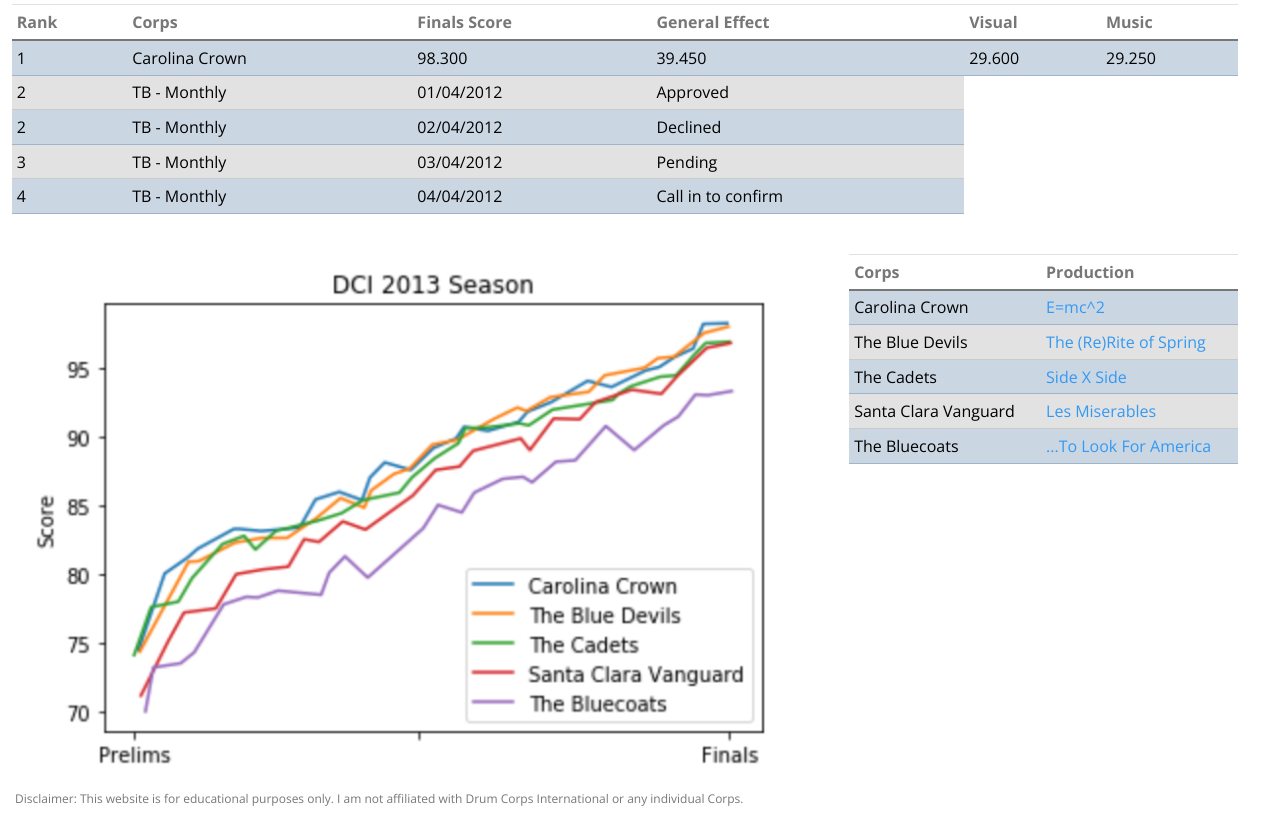
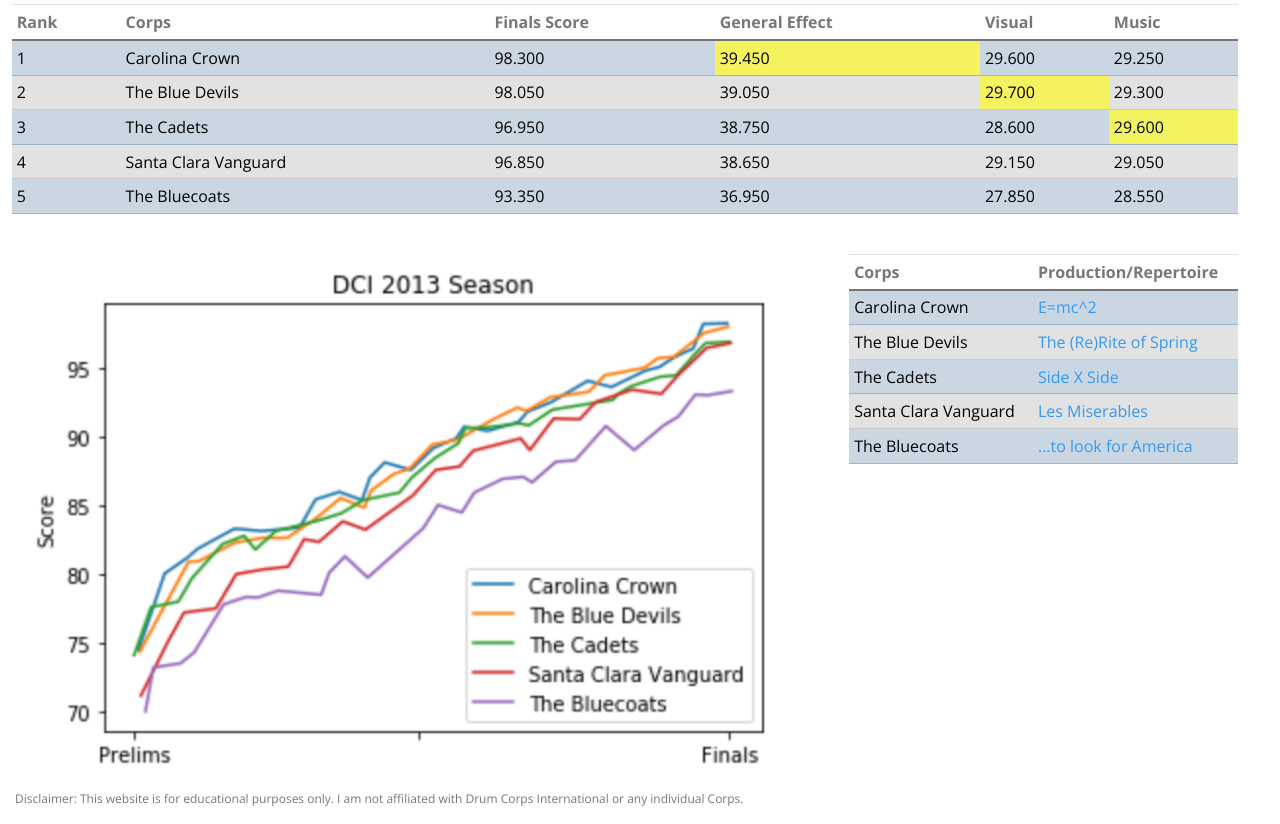
Before and after one commit to tkadamson/HTML-Drum-Coprs-Scores, a plain HTML site: page dci_2013.html in a window 1280 px wide. Shown: the part 124-948 px from the top of the page. Drawn offline with nearby package versions, Linux system fonts and the light colour scheme.

Commit message:
Added in all scores and linked to repertoire pages

```diff
--- a/dci_2013.html
+++ b/dci_2013.html
@@ -94,7 +94,7 @@
                             <td>
                                 98.300
                             </td>
-                            <td>
+                            <td style="background-color:rgb(245, 242, 96);">
                                 39.450
                             </td>
                             <td>
@@ -109,55 +109,79 @@
                                 2
                             </td>
                             <td>
-                                TB - Monthly
+                                The Blue Devils
                             </td>
                             <td>
-                                01/04/2012
+                                98.050
                             </td>
                             <td>
-                                Approved
+                                39.050
+                            </td>
+                            <td style="background-color:rgb(245, 242, 96);">
+                                29.700
+                            </td>
+                            <td>
+                                29.300
                             </td>
                         </tr>
                         <tr class="table-primary">
                             <td>
-                                2
+                                3
                             </td>
                             <td>
-                                TB - Monthly
+                                The Cadets
                             </td>
                             <td>
-                                02/04/2012
+                                96.950
                             </td>
                             <td>
-                                Declined
+                                38.750
+                            </td>
+                            <td>
+                                28.600
+                            </td>
+                            <td style="background-color:rgb(245, 242, 96);">
+                                29.600
                             </td>
                         </tr>
                         <tr class="table-secondary">
                             <td>
-                                3
+                                4
                             </td>
                             <td>
-                                TB - Monthly
+                                Santa Clara Vanguard
                             </td>
                             <td>
-                                03/04/2012
+                                96.850
                             </td>
                             <td>
-                                Pending
+                                38.650
+                            </td>
+                            <td>
+                                29.150
+                            </td>
+                            <td>
+                                29.050
                             </td>
                         </tr>
                         <tr class="table-primary">
                             <td>
-                                4
+                                5
                             </td>
                             <td>
-                                TB - Monthly
+                                The Bluecoats
                             </td>
                             <td>
-                                04/04/2012
+                                93.350
                             </td>
                             <td>
-                                Call in to confirm
+                                36.950
+                            </td>
+                            <td>
+                                27.850
+                            </td>
+                            <td>
+                                28.550
                             </td>
                         </tr>
                     </tbody>
@@ -178,7 +202,7 @@
                                 Corps
                             </th>
                             <th>
-                                Production
+                                Production/Repertoire
                             </th>
                         </tr>
                     </thead>
@@ -188,7 +212,7 @@
                                 Carolina Crown
                             </td>
                             <td>
-                                <a href="#">E=mc^2</a>
+                                <a href="http://www.dcxmuseum.org/index.cfm?view=corpslist&Corpsid=43">E=mc^2</a>
                             </td>
                         </tr>
                         <tr class="table-secondary">
@@ -196,7 +220,7 @@
                                 The Blue Devils
                             </td>
                             <td>
-                                <a href="#">The (Re)Rite of Spring</a>
+                                <a href="http://www.dcxmuseum.org/index.cfm?view=corpslist&corpsid=17&corpsyear=2013">The (Re)Rite of Spring</a>
                             </td>
                         </tr>
                         <tr class="table-primary">
@@ -204,7 +228,7 @@
                                 The Cadets
                             </td>
                             <td>
-                                <a href="#">Side X Side</a>
+                                <a href="http://www.dcxmuseum.org/index.cfm?view=corpslist&corpsid=21&corpsyear=2013">Side X Side</a>
                             </td>
                         </tr>
                         <tr class="table-secondary">
@@ -212,7 +236,7 @@
                                 Santa Clara Vanguard
                             </td>
                             <td>
-                                <a href="#">Les Miserables</a>
+                                <a href="http://www.dcxmuseum.org/index.cfm?view=corpslist&corpsid=3&corpsyear=2013">Les Miserables</a>
                             </td>
                         </tr>
                         <tr class="table-primary">
@@ -220,7 +244,7 @@
                                 The Bluecoats
                             </td>
                             <td>
-                                <a href="#">...To Look For America</a>
+                                <a href="http://www.dcxmuseum.org/index.cfm?view=corpslist&corpsid=32&corpsyear=2013">...to look for America</a>
                             </td>
                         </tr>
                     </tbody>
```
